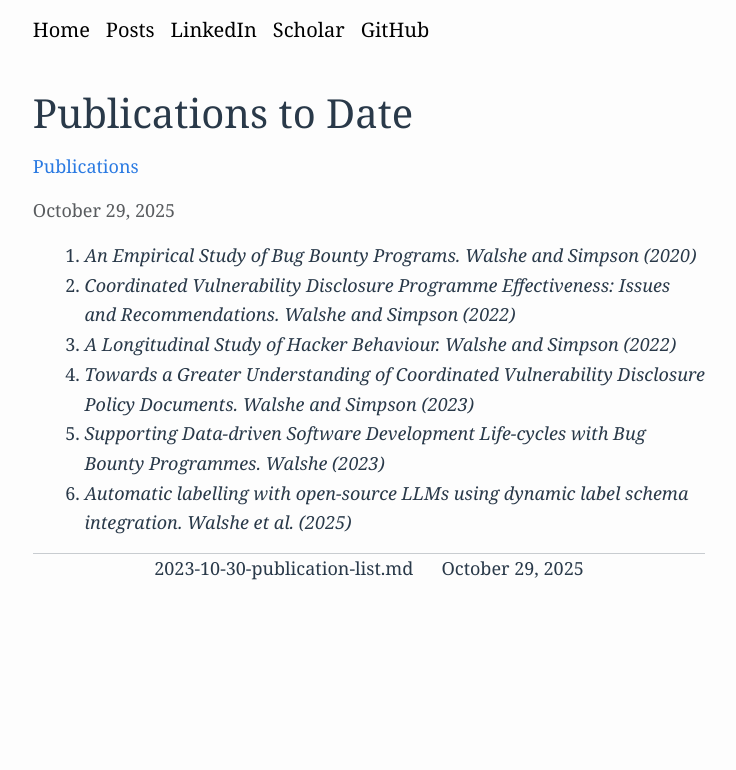
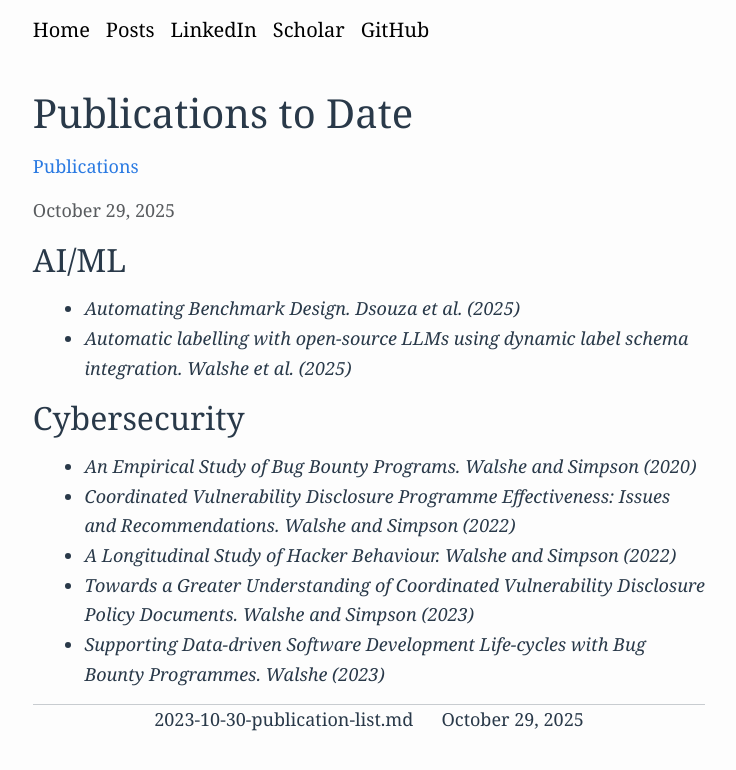
Before and after one commit to t-walshe/t-walshe.github.io, a Jekyll site: the page built from _posts/2023-10-30-publication-list.md, in a window 1280 px wide. Shown: the top 770 px of the page, without its empty margins (271-1007 px from the left). Built offline with Jekyll 4.4.1, drawn with Linux system fonts in a browser that asks for light colours.

Commit message:
Changed format and added new paper

```diff
--- a/_posts/2023-10-30-publication-list.md
+++ b/_posts/2023-10-30-publication-list.md
@@ -9,7 +9,19 @@ include_bokeh: false
 visible: true
 ---
 
-<ol>
+## AI/ML
+<ul>
+<li id="cite-auto-benchmark">
+    <span><cite>Automating Benchmark Design. Dsouza et al. (2025)</cite></span>
+</li>
+
+<li id="cite-auto-label">
+    <span><cite>Automatic labelling with open-source LLMs using dynamic label schema integration. Walshe et al. (2025)</cite></span>
+</li>
+</ul>
+
+## Cybersecurity
+<ul>
 <li id="cite-empirical-study">
     <span><cite>An Empirical Study of Bug Bounty Programs. Walshe and Simpson (2020)</cite></span>
 </li>
@@ -29,7 +41,4 @@ visible: true
 <li id="cite-thesis">
     <span><cite>Supporting Data-driven Software Development Life-cycles with Bug Bounty Programmes. Walshe (2023)</cite></span>
 </li>
-
-<li id="cite-auto-label">
-    <span><cite>Automatic labelling with open-source LLMs using dynamic label schema integration. Walshe et al. (2025)</cite></span>
-</li>
+</ul>
```
